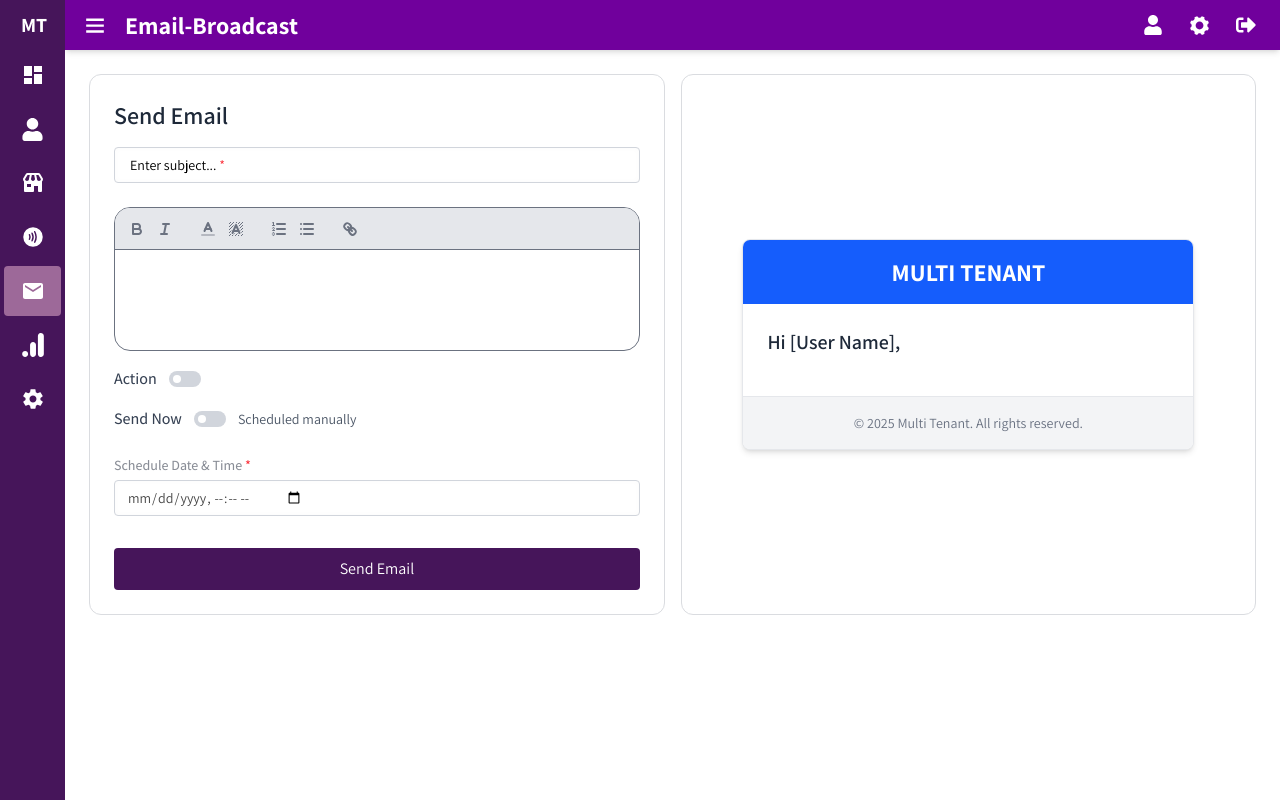
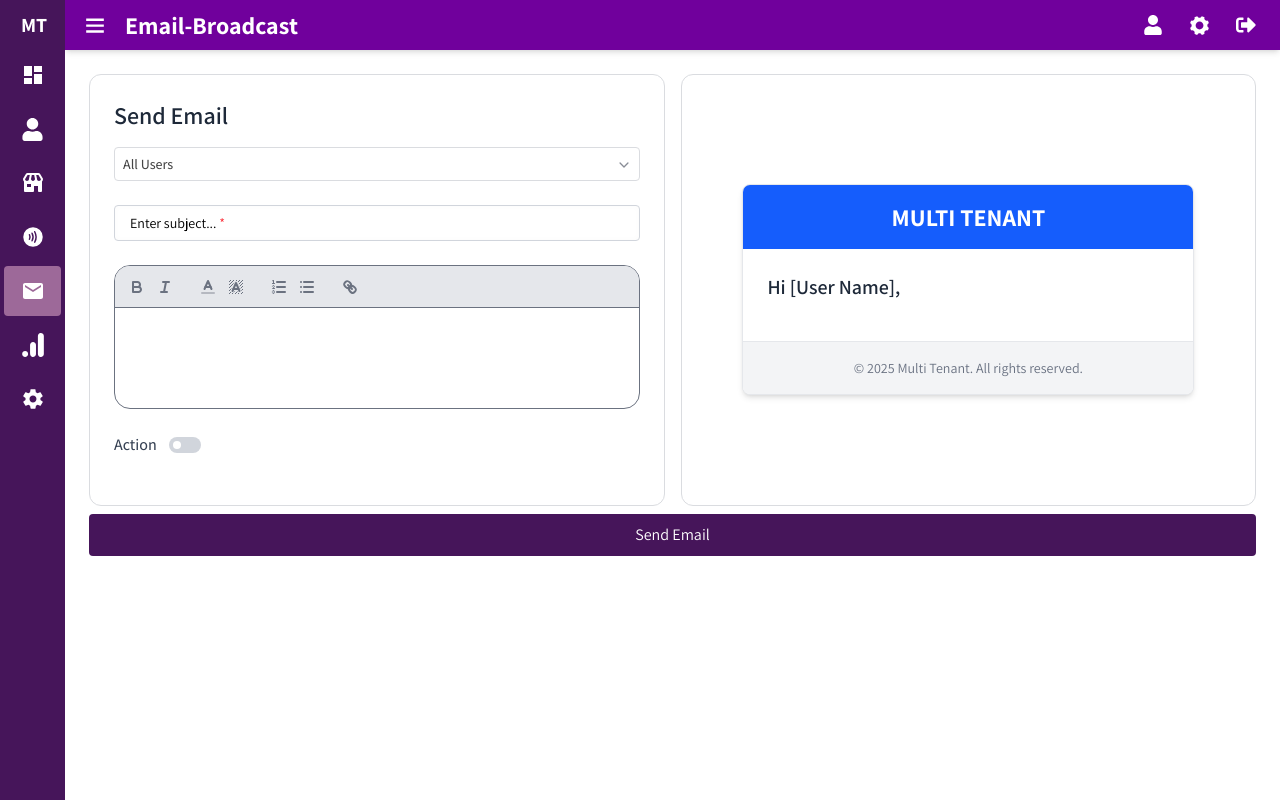
Before and after one commit to hanzalahsamana/Saas-Global-Admin-Panel, a Next.js app: page /email-broadcast in a window 1280 px wide. Built offline with nearby package versions, Linux system fonts and the light colour scheme; sample sign-in values are in the browser's storage.

Commit message:
complete email send template

```diff
--- a/src/Components/Forms/Form.jsx
+++ b/src/Components/Forms/Form.jsx
@@ -27,7 +27,7 @@ const FormikForm = ({
                 label={buttonLabel}
                 loading={loading}
                 size="large"
-                className="!mt-2 hover:scale-105 stop-text-reflection "
+                className="!mt-2 hover:scale-[1.02] stop-text-reflection "
               />
             </Form>
           );
--- a/src/Components/Forms/FormInput.jsx
+++ b/src/Components/Forms/FormInput.jsx
@@ -48,7 +48,7 @@ const FormInput = ({
           className={`Inputs  placeholder:text-sm   placeholder:text-[#b9b9b9] shadow-[inset_0_0px_6px_0_rgb(0_0_0_/_0.02)] px-3 text-(--textC)  flex items-center border-[1.3px] w-full rounded-[4px] bg-white ${inputSizeClass} ${
             error
               ? "border-red-500"
-              : "border-gray-300 focus:border-(--accentC)"
+              : "border-gray-300 focus:ring-1 focus:ring-accentC"
           } ${className} outline-none`}
         />
         {actionIcon && (
--- a/src/Components/UI/emailTemplate.jsx
+++ b/src/Components/UI/emailTemplate.jsx
@@ -1,5 +1,6 @@
 "use client";
 
+import { useFormikContext } from "formik";
 import Button from "../Actions/Button";
 
 export default function EmailTemplate({
@@ -9,6 +10,7 @@ export default function EmailTemplate({
   action,
   actionLabel,
 }) {
+  const { setFieldValue, values } = useFormikContext();
   return (
     <div className=" max-w-[500px] w-full p-6 flex justify-center items-center">
       <div className="max-w-xl w-full bg-white shadow-md rounded-lg overflow-hidden border border-gray-200">
@@ -25,7 +27,7 @@ export default function EmailTemplate({
           {action && (
             <div className="flex justify-center mt-2">
               {" "}
-              <Button variant="black" label={actionLabel} />
+              <Button variant="black" label={values.actionText} />
             </div>
           )}
         </div>
--- a/src/Components/UI/textEditor.jsx
+++ b/src/Components/UI/textEditor.jsx
@@ -2,6 +2,7 @@
 
 import React, { useEffect, useRef, useState } from "react";
 import dynamic from "next/dynamic";
+import { useField, useFormikContext } from "formik";
 
 const Quill = dynamic(() => import("quill"), {
   ssr: false,
@@ -9,6 +10,11 @@ const Quill = dynamic(() => import("quill"), {
 });
 
 const TextEditor = ({ editorContent, setEditorContent, label, className }) => {
+  const { setFieldValue, values } = useFormikContext();
+  const [field, meta] = useField("body");
+
+  console.log("meta", meta);
+
   const editorRef = useRef(null);
   const quillRef = useRef(null);
   const [isClient, setIsClient] = useState(false);
@@ -43,16 +49,12 @@ const TextEditor = ({ editorContent, setEditorContent, label, className }) => {
       }
 
       quill.on("text-change", () => {
-        let content = quill.root.innerHTML;
-        // const plainText = quill.getText().trim();
-
-        // if (plainText === "") {
-        //     content = '';
-        // }
-
-        // if (content !== editorContent) {
+        let content = quill.root.innerHTML.trim();
+        if (content === "<p><br></p>") {
+          content = "";
+        }
         setEditorContent(content);
-        // }
+        setFieldValue("body", content);
       });
     });
 
@@ -68,7 +70,6 @@ const TextEditor = ({ editorContent, setEditorContent, label, className }) => {
     if (quillRef.current && editorContent !== quillRef.current.root.innerHTML) {
       quillRef.current.root.innerHTML = editorContent;
     }
-    console.log(editorContent, "🦍🦍🦍");
   }, [editorContent]);
 
   return (
@@ -86,6 +87,10 @@ const TextEditor = ({ editorContent, setEditorContent, label, className }) => {
           className="max-h-[150px] min-h-[100px] overflow-auto !border-none "
         ></div>
       </div>
+
+      {meta?.error && (
+        <div className="text-red-500 text-[13px] mt-2">{meta.error}</div>
+      )}
     </div>
   );
 };
--- a/src/Utils/Validations/emailValidation.js
+++ b/src/Utils/Validations/emailValidation.js
@@ -1,19 +1,35 @@
 import * as Yup from "yup";
-
 
 const allowedAudiences = [
     "All Users",
     "Premium Users",
-    "Inactive Users (30 days)"
+    "Suspended Users",
+    "Advance Users",
+    "Specific Users",
+    "Active Users",
 ];
-export const emailValidationSchema = Yup.object({
+
+export const emailValidationSchema = (action) => {
+    return Yup.object({
         subject: Yup.string().required("Subject is required"),
         body: Yup.string().required("Email body is required"),
         audience: Yup.string()
             .oneOf(allowedAudiences, "Invalid audience selected")
             .required("Audience is required"),
-    scheduledAt: Yup.string().when("scheduleNow", {
-        is: false,
-        then: Yup.string().required("Scheduled date & time is required"),
+
+        actionLink: Yup.string().when([], {
+            is: () => action === true,
+            then: (schema) =>
+                schema
+                    .required("Action link is required")
+                    .url("Enter a valid URL"),
+            otherwise: (schema) => schema.notRequired(),
+        }),
+
+        actionText: Yup.string().when([], {
+            is: () => action === true,
+            then: (schema) => schema.required("Action text is required"),
+            otherwise: (schema) => schema.notRequired(),
         }),
     });
+};
--- a/src/app/email-broadcast/page.jsx
+++ b/src/app/email-broadcast/page.jsx
@@ -1,31 +1,40 @@
 "use client";
 import ProtectedRoute from "@/AuthenticRouting/ProtectedRoutes";
-import React, { useState } from "react";
+import React, { useEffect, useState } from "react";
 import FormInput from "@/Components/Forms/FormInput";
 import FormikForm from "@/Components/Forms/Form";
 import ToggleSwitch from "@/Components/Actions/ToggleSwitch";
 import { emailValidationSchema } from "@/Utils/Validations/emailValidation";
+import EmailTemplate from "@/Components/UI/emailTemplate";
+import TextEditor from "@/Components/UI/textEditor";
+import SearchBar from "@/Components/Search/SearchBar";
 import { useField, useFormikContext } from "formik";
 import CustomDropdown from "@/Components/Actions/DropDown";
-import EmailTemplate from "@/Components/UI/emailTemplate";
-import TextEditor from "@/Components/UI/textEditor";
 
-const AudienceDropdown = () => {
+const AudienceDropdown = ({ setSearchBarActive }) => {
   const { setFieldValue, values } = useFormikContext();
   const [field, meta] = useField("audience");
 
   const options = [
     { label: "All Users", value: "All Users" },
     { label: "Premium Users", value: "Premium Users" },
-    { label: "Inactive Users (30 days)", value: "Inactive Users (30 days)" },
+    { label: "Advance Users", value: "Advance Users" },
+    { label: "Suspended Users", value: "Suspended Users" },
+    { label: "Active Users", value: "Active Users" },
+    { label: "Specific Users", value: "Specific Users" },
   ];
 
   const handleAudienceSelect = (value) => {
+    if (value === "Specific Users") {
+      setSearchBarActive(true);
+    } else {
+      setSearchBarActive(false);
+    }
     setFieldValue("audience", value);
   };
 
   return (
-    <div className="my-4">
+    <div className="mb-6">
       <CustomDropdown
         dropdownData={options}
         dropdownHeading={values.audience || "Select Audience"}
@@ -41,50 +50,79 @@ const AudienceDropdown = () => {
   );
 };
 
+const users = ["hanzalah", "ali", "de", "alicrv", "dede", "ded"];
+
 const EmailBroadcast = () => {
-  const [scheduleNow, setScheduleNow] = useState(false);
   const [editorContent, setEditorContent] = useState("");
   const [isAction, setIsAction] = useState(false);
+  const [searchValue, setSearchValue] = useState("");
+  const [selectedUsers, setSelectedUsers] = useState([]);
+  const [searchBarActive, setSearchBarActive] = useState(false);
 
   const initialValues = {
     subject: "",
     body: "",
     audience: "All Users",
-    scheduleNow: true,
-    scheduledAt: "",
     actionLink: "",
-    actionText: "",
+    actionText: "Click",
   };
 
   const handleSubmit = (values) => {
-    const finalPayload = { ...values, scheduleNow };
+    const finalPayload = { ...values };
     console.log("Broadcasting Email →", finalPayload);
+  };
+
+  const handleSearch = async (value) => {
+    setSearchValue(value);
+  };
+
+  const handleUserSelect = (user) => {
+    setSelectedUsers((prev) => {
+      if (prev.includes(user)) {
+        return prev.filter((u) => u !== user);
+      }
+      return [...prev, user];
+    });
   };
 
   return (
     <div className="p-6">
+      <FormikForm
+        initialValues={initialValues}
+        validationSchema={emailValidationSchema(isAction)}
+        handleSubmit={handleSubmit}
+        buttonLabel="Send Email"
+      >
         <div className="flex gap-x-4 w-full">
           <div className="bg-white rounded-xl w-[50%] border border-(--borderC) p-6">
             <h2 className="text-2xl w-full font-semibold mb-4 text-gray-800">
               Send Email
             </h2>
-          <FormikForm
-            initialValues={initialValues}
-            validationSchema={emailValidationSchema}
-            handleSubmit={handleSubmit}
-            buttonLabel="Send Email"
-          >
+            <AudienceDropdown setSearchBarActive={setSearchBarActive} />
+            {searchBarActive && (
+              <SearchBar
+                handleSearch={handleSearch}
+                searchValue={searchValue}
+                placeholder="Search user..."
+                suggestData={users}
+                loading={false}
+                isAction={false}
+                className="!w-full !h-unset !mb-6"
+                handleSubmit={handleUserSelect}
+                selectedData={selectedUsers}
+              />
+            )}
             <FormInput
               name="subject"
               label="Email Subject"
               placeholder="Enter subject..."
+              className="!mb-0"
             />
             <TextEditor
               editorContent={editorContent}
               setEditorContent={setEditorContent}
             />
-            {/* <AudienceDropdown /> */}
-            <div className="my-4">
+            <div className="my-6">
               <ToggleSwitch
                 label={"Action"}
                 value={isAction}
@@ -94,31 +132,14 @@ const EmailBroadcast = () => {
             {isAction && (
               <>
                 {" "}
-                <FormInput name="actionLink" placeholder="Action Link" />
+                <FormInput
+                  name="actionLink"
+                  type=""
+                  placeholder="Action Link"
+                />
                 <FormInput name="actionText" placeholder="Action Text" />
               </>
             )}
-            <div className="flex items-center gap-3 mb-6">
-              <ToggleSwitch
-                label="Send Now"
-                value={scheduleNow}
-                onChange={() => setScheduleNow((prev) => !prev)}
-              />
-              <span className="text-gray-600 text-sm">
-                {scheduleNow
-                  ? "Will be sent immediately"
-                  : "Scheduled manually"}
-              </span>
-            </div>
-            {!scheduleNow && (
-              <FormInput
-                name="scheduledAt"
-                label="Schedule Date & Time"
-                type="datetime-local"
-                layout="label"
-              />
-            )}
-          </FormikForm>
           </div>
           <div className="w-[50%] border border-(--borderC) rounded-xl flex justify-center">
             <EmailTemplate
@@ -128,6 +149,7 @@ const EmailBroadcast = () => {
             />
           </div>
         </div>
+      </FormikForm>
     </div>
   );
 };
```
Also changed, not shown: src/Components/Search/SearchBar.jsx (+10 -13 lines), src/Components/Search/searchSuggestion.jsx (+11 -4 lines). Lines whose indentation alone changed are shown as unchanged.
